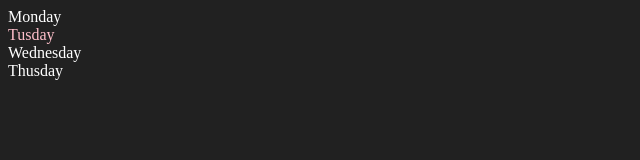
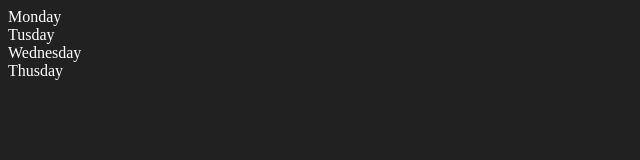
Before and after one commit to rajdeep0510/javascript, a plain HTML site: page 05.DOM/two.html in a window 1280 px wide. Shown: the full height of the page, 0-640 px from the left. Drawn offline with Linux system fonts and the light colour scheme.

Commit message:
today commit

```diff
--- a/05.DOM/two.html
+++ b/05.DOM/two.html
@@ -14,24 +14,6 @@
     </div>
 </body>
 <script>
-    const parent = document.querySelector('.parent')
-    // console.log(parent.children);
-    // console.log(parent.children[1].innerHTML);
-    // for (let  i= 0;  i < parent.children.length; i++) {
-        // console.log(parent.children[i].innerHTML);
-    // }
 
-    // To find child element
-    parent.children[1].style.color = 'pink'
-    console.log(parent.firstElementChild);
-    console.log(parent.lastElementChild);
-
-    // To find parent element
-    const dayOne = document.querySelector('.day')
-    console.log(dayOne);
-    console.log(dayOne.parentElement);
-    console.log(dayOne.nextElementSibling);
-
-    console.log("NODES: ", parent.childNodes);
 </script>
 </html>
```
